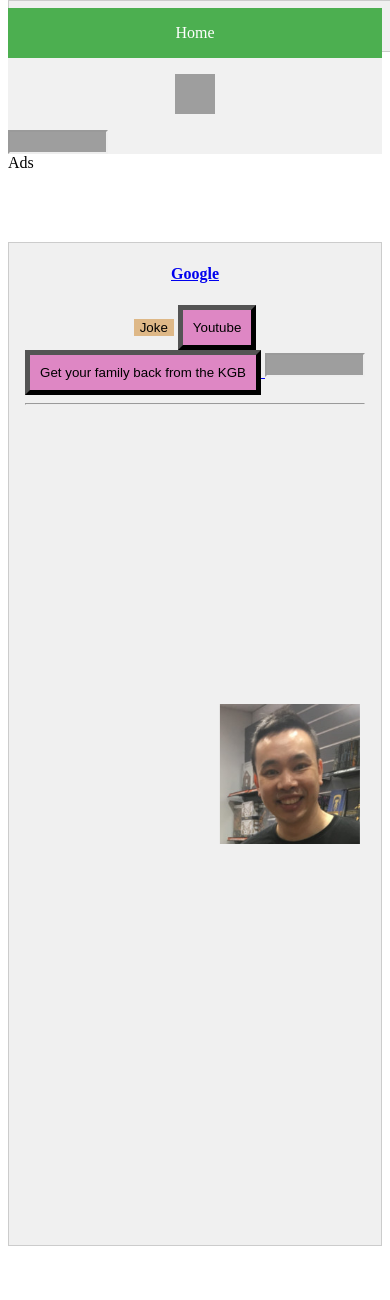
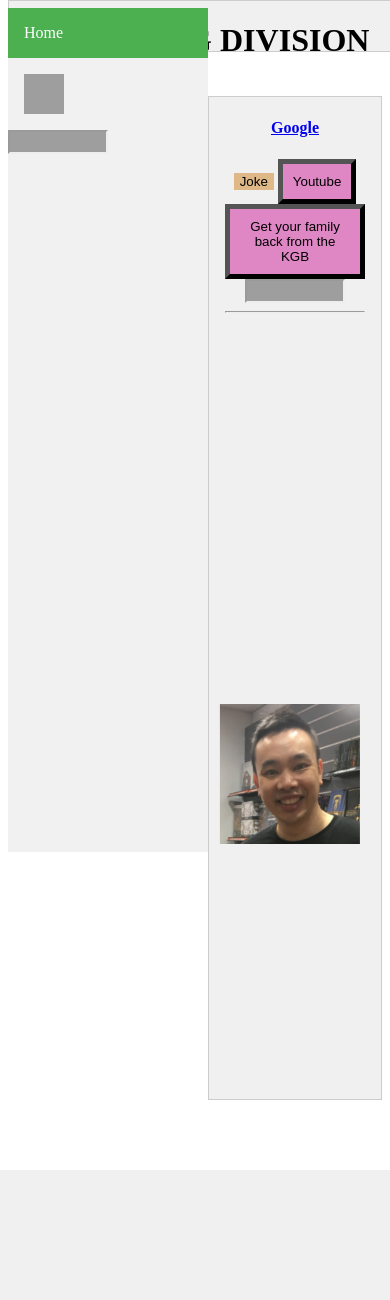
Before and after one commit to THE-KGB-TYPING-DIVISION/Hackiethon, a Flask app: page /homepage/ in a window 390 px wide. Shown: the top 1300 px of the page. After the commit the page ends 1170 px from the top, so only its background shows below. Run offline with Flask 2, Linux system fonts and the light colour scheme; grey boxes are pictures that could not be loaded.

Commit message:
fixing sidebar css

```diff
--- a/static/practiceStyle.css
+++ b/static/practiceStyle.css
@@ -35,24 +35,6 @@ padding: 1px 16px;
 height: 1000px;
 }
 
-/* On screens that are less than 700px wide, make the sidebar into a topbar */
-@media screen and (max-width: 700px) {
-.sidebar {
-    width: 100%;
-    height: auto;
-    position: relative;
-    }
-.sidebar a {float: left;}
-div.content {margin-left: 0;}
-}
-
-/* On screens that are less than 400px, display the bar vertically, instead of horizontally */
-@media screen and (max-width: 400px) {
-.sidebar a {
-    text-align: center;
-    float: none;
-    }
-}
 p{
     color: #1cb041;
     font-family: Trebuchet MS;
```
